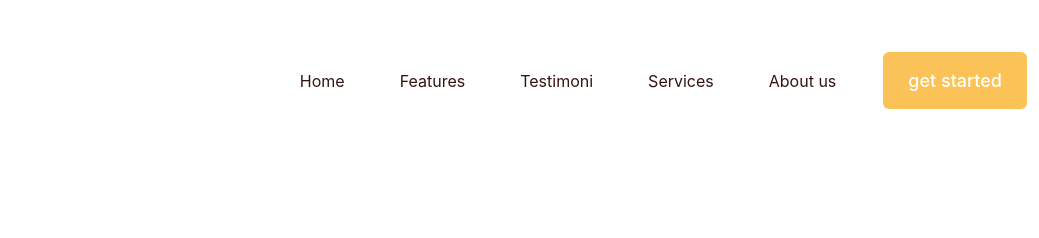
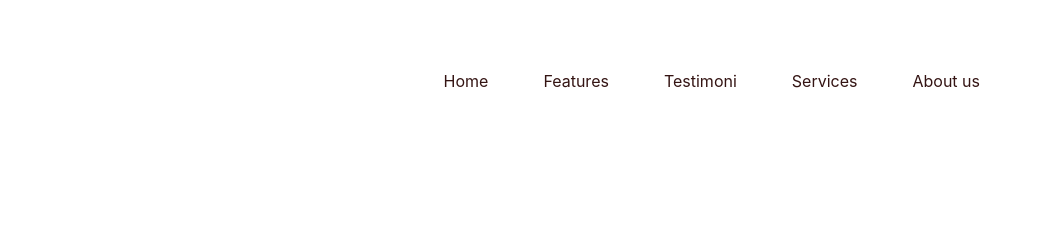
Before and after one commit to rayvanahnaf/project-skl, a plain HTML site: page index.html in a window 1280 px wide. Shown: the top 238 px of the page, 241-1280 px from the left. Drawn offline with nearby package versions, Linux system fonts and the light colour scheme.

Commit message:
project skl

```diff
--- a/index.html
+++ b/index.html
@@ -34,7 +34,6 @@
                     <a class="nav-link" href="#services">Services</a>
                     <a class="nav-link" href="#about-us">About us</a>
                 </div>
-                <a href="#" class="btn btn-primary shadow-none">get started</a>
             </div>
         </div>
     </nav>
```
